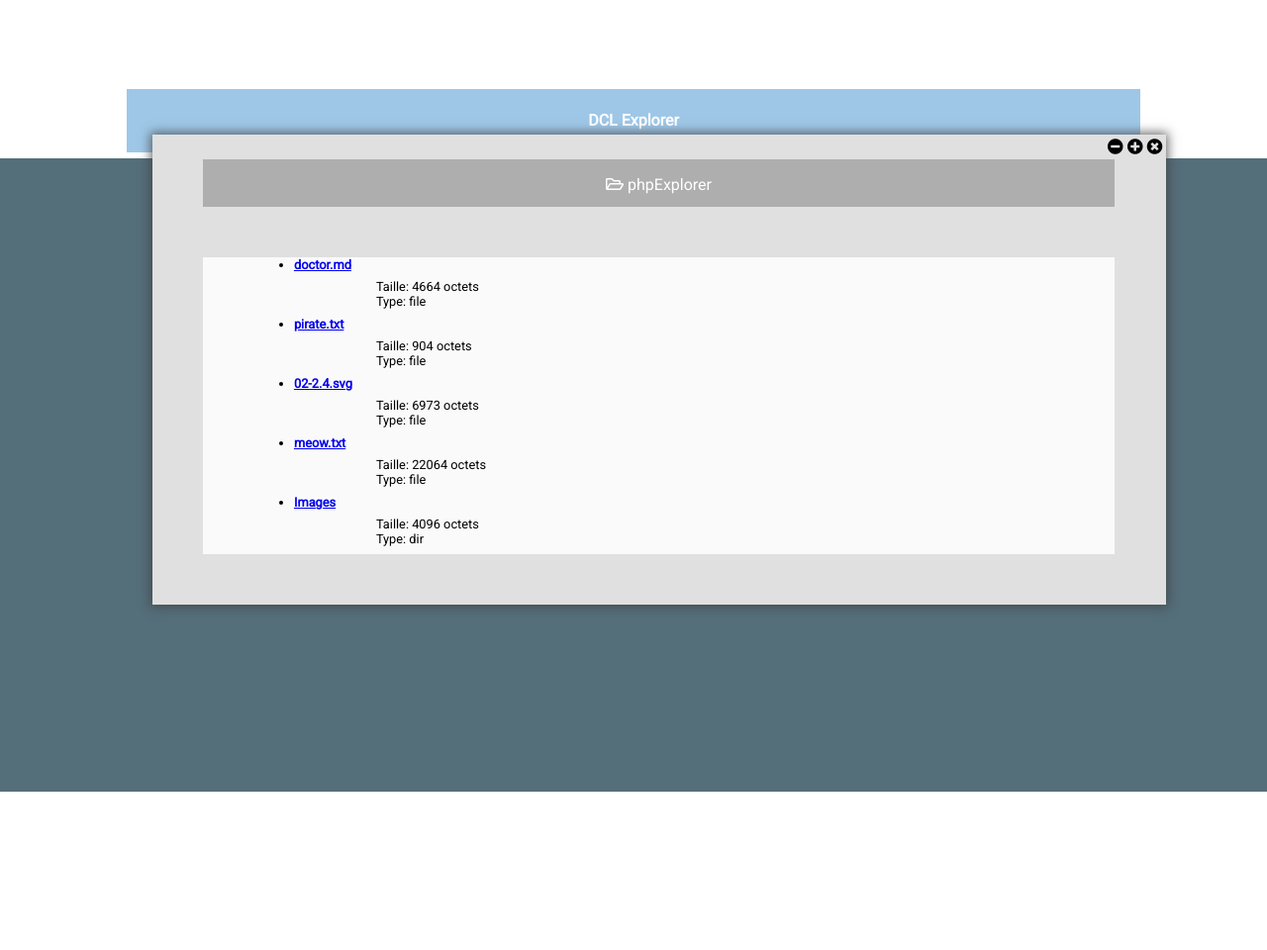
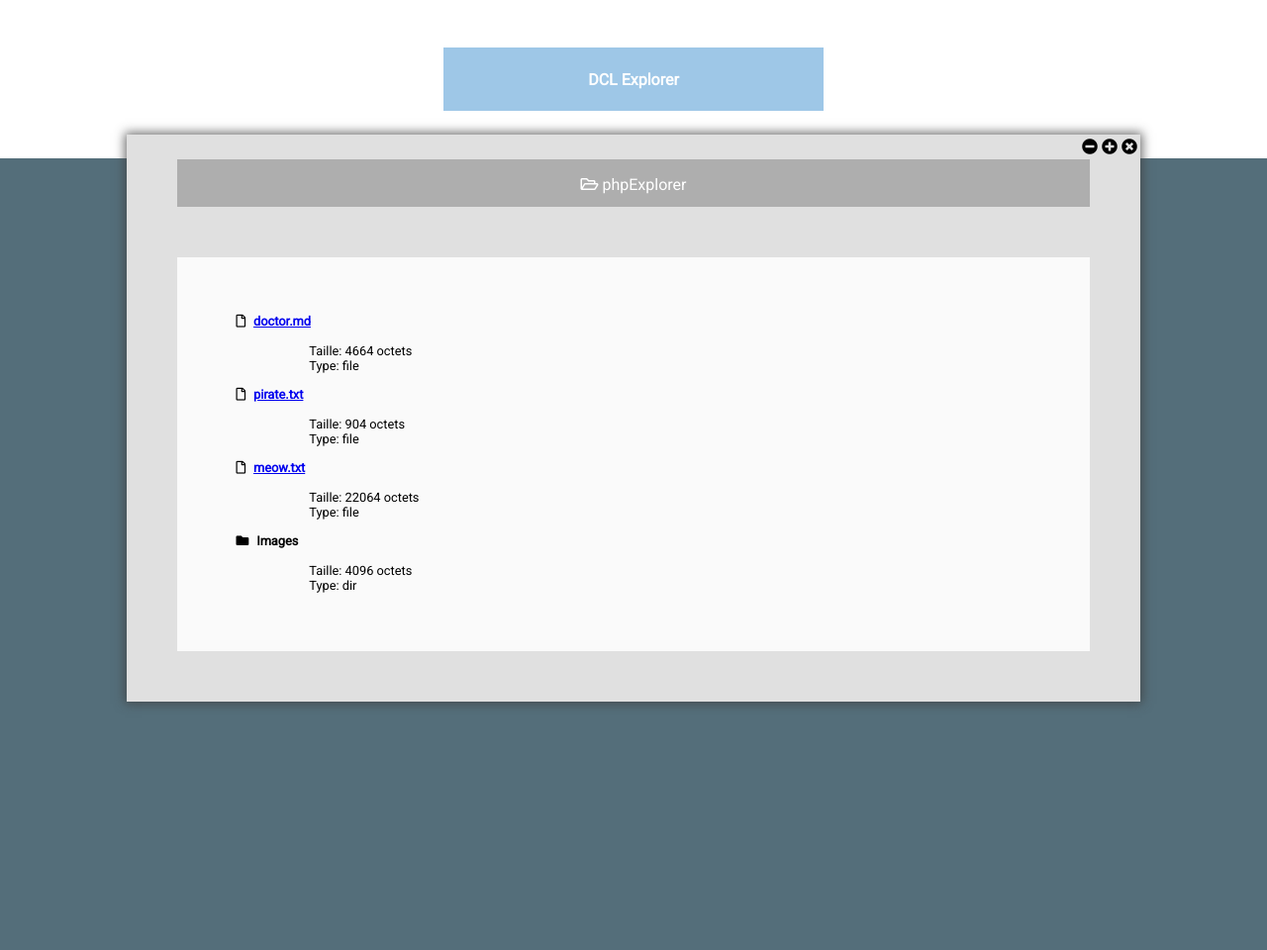
Before and after one commit to dclkent1parker/Explorateur, a PHP site: page / in a window 1280 px wide. Shown: the whole page at 99% size. Before the commit the page ends 800 px from the top, so only its background shows below. Run offline with PHP 8.4, Linux system fonts and the light colour scheme; some libraries are stand-ins or nearby versions.

Commit message:
final push

```diff
--- a/display.php
+++ b/display.php
@@ -4,13 +4,20 @@ foreach($iterator as $fichier){
     //isDot indique si l'élément est un dossier ou fichier(jpg, etc...)
     // Donc si $fichier est un dossier ou fichier alors:
     if(!$fichier->isDot()){
-        //On echo une liste contenant le nom du fichier (getFilename), on veut que ce soit un lien donc on ajoute un a href contenant le chemin du dossier (getPath) ainsi que le nom du fichier ($fichier);
-        echo '<li><div class="doc"><a id="link" href="' . $fichier->getPath() .'/'. $fichier . '" download="'. $fichier .'">' . $fichier->getFilename() . '</a></div></li><br>';
-        //On récupère la taille du fichier et on ajoute octets qui n'est pas précisé dans la formule getSize
-        echo '<div class="info">Taille: ' . $fichier->getSize() . ' octets </div><br>';
-        //Enfin on récupère le type d'élement (getType), dossier ou fichier.
-        echo '<div class="info">Type: ' . $fichier->getType() . '</div><br>';
+        if($fichier->isFile()){
+            //On echo une liste contenant le nom du fichier (getFilename), on veut que ce soit un lien donc on ajoute un a href contenant le chemin du dossier (getPath) ainsi que le nom du fichier ($fichier);
+            echo '<li><div class="doc"><i class="far fa-file"></i><a id="link" href="' . $fichier->getPath() .'/'. $fichier . '" download="'. $fichier .'">' . $fichier->getFilename() . '</a></div></li><br>';
+            //On récupère la taille du fichier et on ajoute octets qui n'est pas précisé dans la formule getSize
+            echo '<div class="info">Taille: ' . $fichier->getSize() . ' octets </div><br>';
+            //Enfin on récupère le type d'élement (getType), dossier ou fichier.
+            echo '<div class="info">Type: ' . $fichier->getType() . '</div><br>';
+        }else if ($fichier->isDir()){
+            echo '<li class="dossier"><div class="doc"><i class="fas fa-folder"></i>' . $fichier->getFilename() . '</a></div></li><br>';
+            //On récupère la taille du fichier et on ajoute octets qui n'est pas précisé dans la formule getSize
+            echo '<div class="info">Taille: ' . $fichier->getSize() . ' octets </div><br>';
+            //Enfin on récupère le type d'élement (getType), dossier ou fichier.
+            echo '<div class="info">Type: ' . $fichier->getType() . '</div><br>';
+        }
     }
-
 }
 ?>
--- a/index.php
+++ b/index.php
@@ -5,6 +5,7 @@
     <meta name="viewport" content="width=device-width, initial-scale=1.0">
     <meta http-equiv="X-UA-Compatible" content="ie=edge">
     <link rel="stylesheet" href="https://use.fontawesome.com/releases/v5.5.0/css/all.css" integrity="sha384-B4dIYHKNBt8Bc12p+WXckhzcICo0wtJAoU8YZTY5qE0Id1GSseTk6S+L3BlXeVIU" crossorigin="anonymous">
+    <link rel="stylesheet" href="https://maxcdn.bootstrapcdn.com/font-awesome/4.5.0/css/font-awesome.min.css">
     <link href="https://fonts.googleapis.com/css?family=Roboto" rel="stylesheet">
     <link rel="stylesheet" href="style.css">
 
--- a/refresh.js
+++ b/refresh.js
@@ -3,7 +3,8 @@
 function loadlink(){
     //jQuery/Ajax nous permettent d'appeler un ID directement, ici #contenu
     //on indique dans la fonction load quelle page et quel id dans cette page on veut refresh
-$('#contenu').load('index.php #contenu')
+$('ul').load('index.php ul')
+$('#chemin').load('index.php #chemin')
 }
 //On attribue une intervalle à la fonction loadlink ci-dessus
 setInterval(function(){
--- a/style.css
+++ b/style.css
@@ -30,7 +30,7 @@ header {
 #title {
     width: 80%;
     height: 40%;
-    margin: 7% auto 30% auto ;
+    margin: auto;
     font-size: 0.5em;
     text-align: center;
     display: flex;
@@ -44,7 +44,7 @@ h1 {
 /*CONTENU*/
 
 main {
-    min-height: 80%;
+    min-height: 100%;
     width: 100%;
     background-color: #546E7A;
     }
@@ -53,7 +53,8 @@ main {
     position: absolute;
     background-color: #E0E0E0;
     top: 17%;
-    left: 12%;
+    left:50%;
+    transform: translate( -50%);
     width: 80%;
     box-shadow: 0 0 10px 2px rgba(65, 65, 65, 0.767);
     display: flex;
@@ -91,12 +92,13 @@ main {
 }
 
 #contenu {
-    width: 90%;
+    width: 80%;
     height: 80%;
     margin-top: 5%;
     margin-left: 5%;
     margin-right: 5%;
     margin-bottom: 5%;
+    padding:5%;
     background-color: #fafafa;
     word-wrap: break-word;
     font-size:0.8em;
@@ -107,8 +109,12 @@ main {
 /* DETAIL CONTENU */
 
 ul{
-    margin-left:10%;
+    list-style-type: none;
 }
+li i{
+    margin:8px;
+}
+
 .doc{
     font-weight: bold;
 }
@@ -116,3 +122,10 @@ ul{
     margin-left: 10%;
     line-height: 0%;
 }
+
+@media screen and (min-width: 1025px) {
+
+    #title{
+        width:30%;
+    }
+  }
```
Also changed, not shown: phpExplorer/Images/02-3.4.svg (renamed from phpExplorer/02-2.4.svg).
